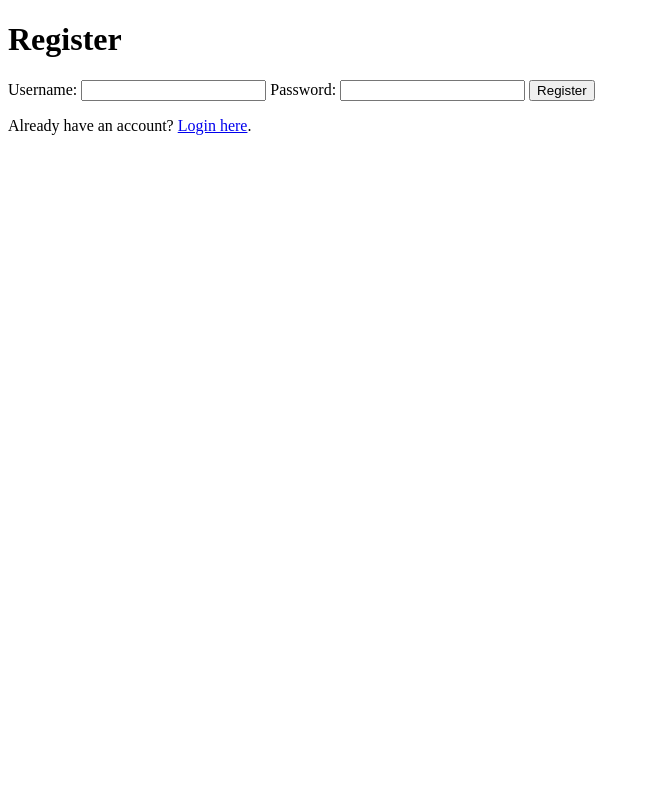
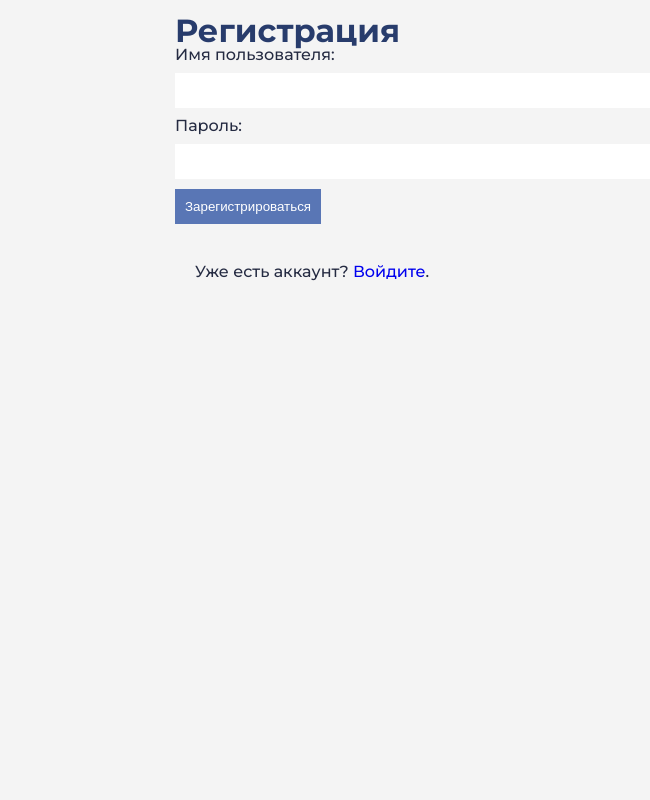
Before and after one commit to ValerieeSt/TaskManagementSystem, a Flask app: page /register in a window 1280 px wide. Shown: the whole page, without its empty margins (0-650 px from the left). Run offline with Flask 3, Linux system fonts and the light colour scheme.

Commit message:
Added styles.css file

```diff
--- /dev/null
+++ b/static/css/styles.css
@@ -0,0 +1,118 @@
+*,
+*::before,
+*::after{
+   padding: 0;
+   margin: 0;
+   border: 0;
+   box-sizing: border-box;
+}
+a{
+   text-decoration: none;
+}
+ul,
+ol,
+li{
+    list-style-type: none;
+}
+img{
+    vertical-align: top;
+}
+
+p {
+    text-indent: 20px; /* Отступ первой строки в пикселях */
+   }
+
+html,
+body{
+    height: 100%;
+    line-height: 1;
+    font-size: 16px;
+    color:#252b42;
+    font-weight: 500;
+    font-family: Montserrat;
+    background-color: #f4f4f4;
+}
+
+.container {
+  width: 100%; /* Ширина блока по ширине родительского элемента */
+  max-width: 960px; /* Максимальная ширина блока */
+  margin: 0 auto; /* Центрирование блока по горизонтали */
+  padding: 15px; /* Добавление отступов вокруг блока */
+}
+
+header {
+    background-color: #0F1326;
+    color: #fff;
+    padding: 20px;
+    text-align: center;
+}
+
+}
+nav ul {
+    list-style-type: none;
+    padding: 0;
+    margin: 0;
+}
+
+nav ul li {
+    display: inline-block;
+    margin-right: 10px;
+}
+
+main {
+    margin: 30px;
+}
+
+h1, h2, h3 {
+    color: #283C6C;
+    padding-bottom: 20;
+}
+
+form {
+    margin-bottom: 40px;
+}
+
+label {
+    display: block;
+    margin-bottom: 10px;
+}
+
+input {
+    width: 100%;
+    padding: 10px;
+    margin-bottom: 10px;
+}
+
+button {
+    background-color: #5976B5;
+    color: #fff;
+    padding: 10px;
+    cursor: pointer;
+    border: none;
+}
+
+button:hover {
+    background-color: #283C6C;
+}
+
+ul {
+    list-style-type: none;
+    padding: 0;
+}
+
+li {
+    background-color: #fff;
+    border: 1px solid #ddd;
+    padding: 10px;
+    margin-bottom: 10px;
+}
+
+.status {
+    margin-left: 40px;
+    margin-right: 40px;
+    padding: 5px;
+    background-color: #28a745;
+    color: #fff;
+    font-weight: bold;
+    border-radius: 3px;
+}
--- a/templates/register.html
+++ b/templates/register.html
@@ -5,10 +5,14 @@
     <meta charset="UTF-8">
     <meta http-equiv="X-UA-Compatible" content="IE=edge">
     <meta name="viewport" content="width=device-width, initial-scale=1.0">
-    <title>Register</title>
+    <link href="https://fonts.googleapis.com/css?family=Montserrat:300,400,500,600,700,900&display=swap" rel="stylesheet">
+    <link rel="stylesheet" type="text/css" href="{{ url_for('static', filename='css/styles.css') }}">
+
+    <title>Регистрация</title>
 </head>
+<div class="container">
 <body>
-    <h1>Register</h1>
+    <h1>Регистрация</h1>
     {% with messages = get_flashed_messages() %}
         {% if messages %}
             <ul>
@@ -19,12 +23,13 @@
         {% endif %}
     {% endwith %}
     <form method="POST" action="{{ url_for('register') }}">
-        <label for="username">Username:</label>
+        <label for="username">Имя пользователя:</label>
         <input type="text" id="username" name="username" required>
-        <label for="password">Password:</label>
+        <label for="password">Пароль:</label>
         <input type="password" id="password" name="password" required>
-        <button type="submit">Register</button>
+        <button type="submit">Зарегистрироваться</button>
     </form>
-    <p>Already have an account? <a href="{{ url_for('login') }}">Login here</a>.</p>
+    <p>Уже есть аккаунт? <a href="{{ url_for('login') }}">Войдите</a>.</p>
 </body>
+</div>
 </html>
```
Also changed, not shown: templates/add_task.html (+21 -1 lines), templates/edit_task.html (+29 -3 lines), templates/index.html (+14 -4 lines), templates/layout.html (deleted, +0 -31 lines), templates/login.html (+11 -6 lines), templates/profile.html (+14 -3 lines).
